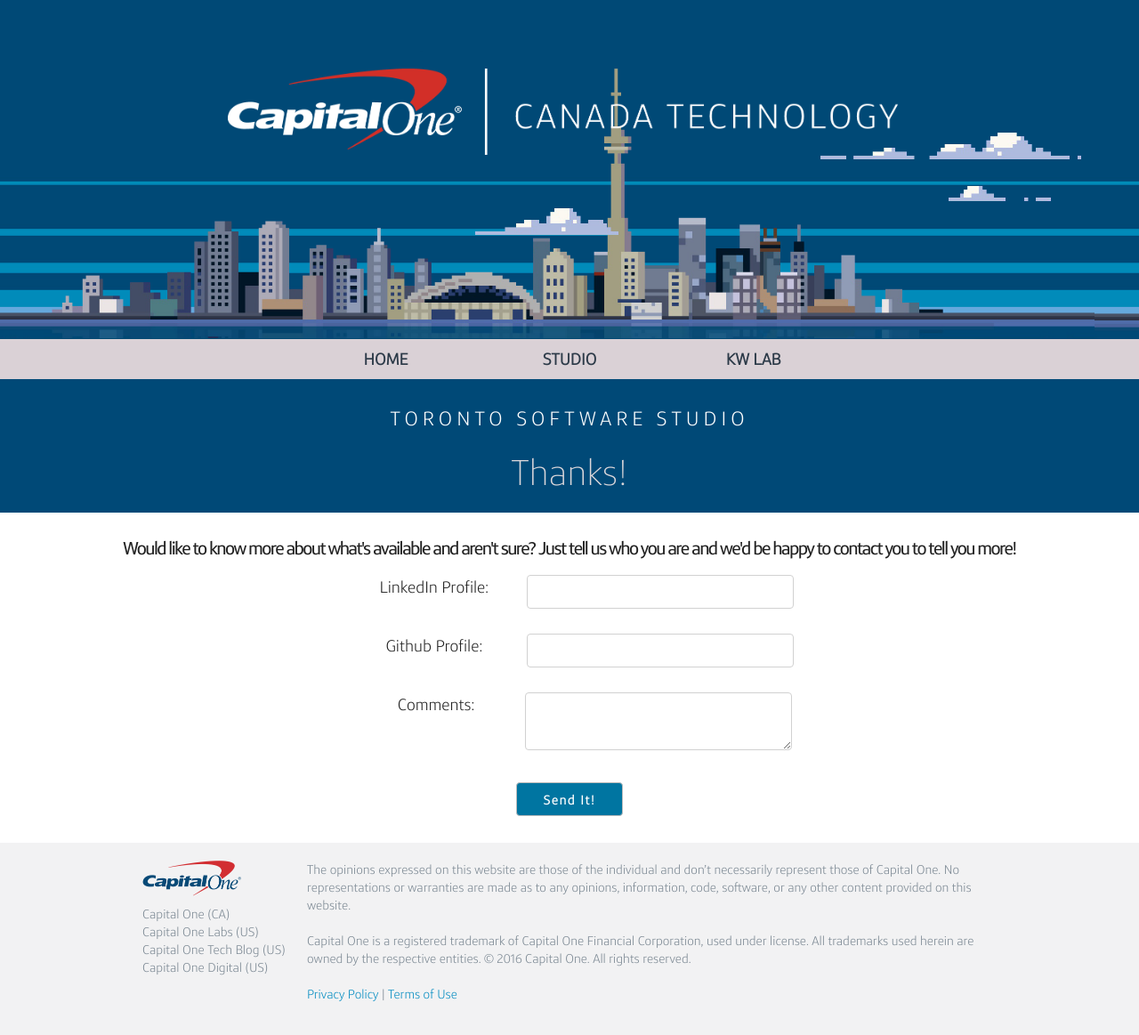
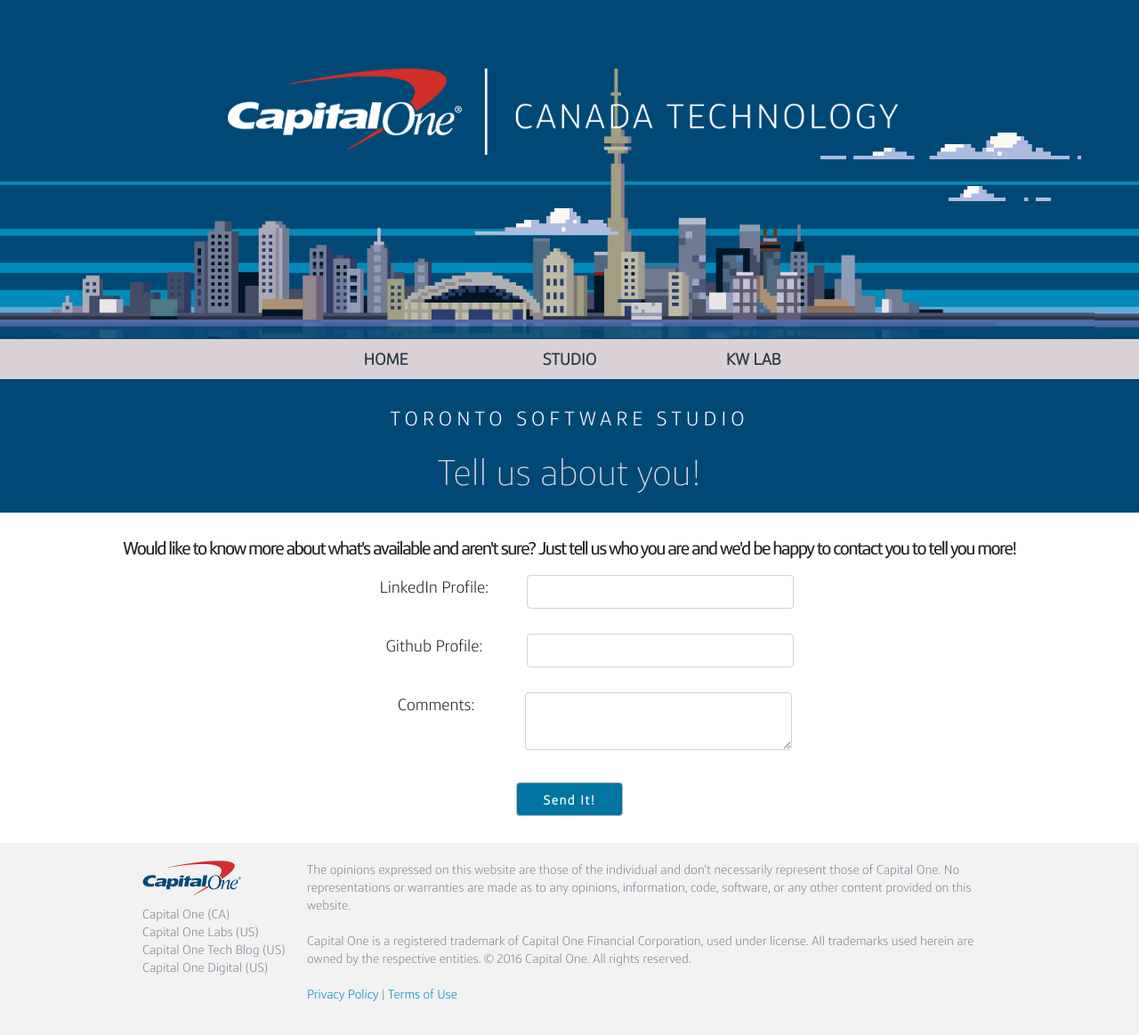
Before and after one commit to CapitalOneCanada/capitalonecanada.github.io, a Jekyll site: the page built from tell.html, in a window 1280 px wide. Shown: the whole page at 89% size. Built offline with Jekyll 4.4.1, drawn with Linux system fonts in a browser that asks for light colours; nearby versions of some CDN libraries; Markdown is read by kramdown in place of the engine named in the settings.

Commit message:
Setup real addresses and URLs

```diff
--- a/tell.html
+++ b/tell.html
@@ -5,16 +5,17 @@
 <div id="tss-container">
 	<div class="tss top-banner">
 		 <div class="software-studio">TORONTO SOFTWARE STUDIO</div>
-		 <h1 class="text">Thanks!</h1>
+		 <h1 class="text">Tell us about you!</h1>
 	</div>
 
 	<section id="tell-us">
 	<h3 class="title-text">Would like to know more about what's available and aren't sure? Just tell us who you are and we'd be happy to contact you to tell you more!</h3>
 
 	<div class="content">
-		<form action="https://formspree.io/john@damncats.org" method="post">
+		<form action="https://formspree.io/john.cavan@capitalone.com" method="post">
 		<input type="hidden" name="_subject" value="Profile submission from Tech Site">
-		<input type="hidden" name="_next" value="http://localhost:4000/thanks/">
+		<input type="hidden" name="_next" value="http://tech.capitalone.ca/thanks/">
+		<input type="hidden" name="_cc" value="damjan.pelemis@capitalone.com">
 		<input type="text" name="_gotcha" style="display:none" />
 		<span>LinkedIn Profile:</span> <input type="text" name="linkedin" value=""><br><br>
 		<span>Github Profile:</span> <input type="text" name="github" value=""><br><br>
```
